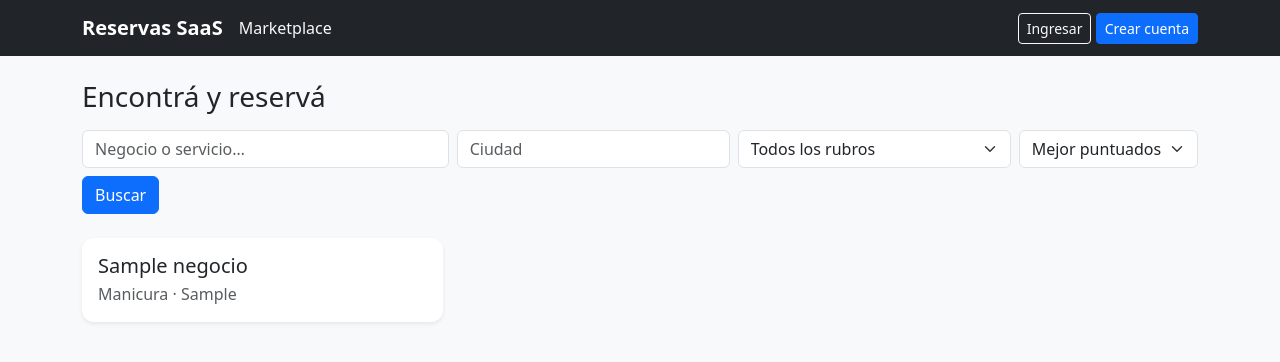
After one commit to tchiavazza420/Draaier, a Flask app: page /marketplace in a window 1280 px wide. The commit adds this page. Shown: the top 362 px of the page. Run offline with Flask 3, Linux system fonts and the light colour scheme; tables that the repository leaves empty hold one stand-in row (values such as "Sample post").

Commit message:
Paso 11: marketplace publico + configuracion del negocio
- Blueprint marketplace (/marketplace): lista negocios con visible_marketplace
- Filtros: texto (nombre o servicio), ciudad (datalist), rubro; orden por rating/nombre
- Subquery con select() explicito para buscar por nombre de servicio
- Panel: pagina de Configuracion (solo dueno) con toggle visible_marketplace + datos publicos
- Links: Marketplace en navbar, Configuracion en dashboard
- Sin migracion (visible_marketplace ya existia en Negocio)

Co-Authored-By: Claude Opus 4.8 <noreply@anthropic.com>

```diff
--- a/app/__init__.py
+++ b/app/__init__.py
@@ -75,9 +75,11 @@ def register_blueprints(app):
     from app.pagos.routes import pagos_bp
     from app.clientes.routes import clientes_bp
     from app.resenas.routes import resenas_bp
+    from app.marketplace.routes import marketplace_bp
     from app.publico.routes import publico_bp
 
     app.register_blueprint(main_bp)
+    app.register_blueprint(marketplace_bp)
     app.register_blueprint(auth_bp, url_prefix="/auth")
     app.register_blueprint(panel_bp, url_prefix="/panel")
     app.register_blueprint(recursos_bp, url_prefix="/panel/recursos")
--- /dev/null
+++ b/app/marketplace/__init__.py
@@ -0,0 +1 @@
+"""Blueprint 'marketplace': directorio público de negocios visibles."""
--- /dev/null
+++ b/app/marketplace/routes.py
@@ -0,0 +1,76 @@
+"""
+app/marketplace/routes.py
+-------------------------
+Directorio público de negocios. Lista solo los negocios que activaron
+visible_marketplace y están activos. Permite filtrar por ciudad, rubro y
+texto (nombre del negocio o de sus servicios), y ordenar por calificación.
+
+No es multi-tenant: justamente cruza todos los negocios. Pero solo expone
+los que eligieron aparecer (visible_marketplace=True).
+"""
+
+from flask import Blueprint, render_template, request
+from sqlalchemy import or_, select
+
+from app.extensions import db
+from app.models.negocio import Negocio, RubroEnum
+from app.models.servicio import Servicio
+from app.resenas.service import rating_negocio
+
+marketplace_bp = Blueprint("marketplace", __name__)
+
+
+@marketplace_bp.route("/marketplace")
+def index():
+    texto = (request.args.get("q") or "").strip()
+    ciudad = (request.args.get("ciudad") or "").strip()
+    rubro = (request.args.get("rubro") or "").strip()
+    orden = request.args.get("orden", "rating")
+
+    q = Negocio.query.filter_by(visible_marketplace=True, activo=True)
+
+    if ciudad:
+        q = q.filter(Negocio.ciudad.ilike(f"%{ciudad}%"))
+
+    if rubro:
+        try:
+            q = q.filter(Negocio.rubro == RubroEnum(rubro))
+        except ValueError:
+            pass
+
+    if texto:
+        # Negocios cuyo nombre coincide, o que tienen un servicio que coincide.
+        sub = (
+            select(Servicio.negocio_id)
+            .where(Servicio.activo.is_(True), Servicio.nombre.ilike(f"%{texto}%"))
+        )
+        q = q.filter(or_(Negocio.nombre.ilike(f"%{texto}%"), Negocio.id.in_(sub)))
+
+    negocios = q.limit(60).all()
+
+    # Calcular rating de cada negocio y armar la lista de resultados.
+    resultados = []
+    for n in negocios:
+        promedio, cantidad = rating_negocio(n.id)
+        resultados.append({"negocio": n, "rating": promedio, "cantidad": cantidad})
+
+    if orden == "rating":
+        resultados.sort(key=lambda r: (r["rating"] or 0, r["cantidad"]), reverse=True)
+    elif orden == "nombre":
+        resultados.sort(key=lambda r: r["negocio"].nombre.lower())
+
+    # Ciudades disponibles para el filtro (de negocios visibles).
+    ciudades = [
+        c[0] for c in (
+            db.session.query(Negocio.ciudad)
+            .filter(Negocio.visible_marketplace.is_(True), Negocio.activo.is_(True),
+                    Negocio.ciudad.isnot(None))
+            .distinct().order_by(Negocio.ciudad).all()
+        )
+    ]
+
+    return render_template(
+        "marketplace/index.html",
+        resultados=resultados, rubros=RubroEnum, ciudades=ciudades,
+        f_q=texto, f_ciudad=ciudad, f_rubro=rubro, f_orden=orden,
+    )
--- a/app/templates/base.html
+++ b/app/templates/base.html
@@ -17,6 +17,7 @@
   <nav class="navbar navbar-expand-lg navbar-dark bg-dark">
     <div class="container">
       <a class="navbar-brand fw-bold" href="{{ url_for('main.index') }}">Reservas SaaS</a>
+      <a class="nav-link text-light d-inline me-3" href="{{ url_for('marketplace.index') }}">Marketplace</a>
       <div class="ms-auto">
         {% if current_user.is_authenticated %}
           <span class="navbar-text text-light me-3">
--- /dev/null
+++ b/app/templates/marketplace/index.html
@@ -0,0 +1,58 @@
+{% extends "base.html" %}
+{% block title %}Marketplace · Encontrá tu negocio{% endblock %}
+{% block content %}
+<h1 class="h3 mb-3">Encontrá y reservá</h1>
+
+<form class="row g-2 mb-4" method="get">
+  <div class="col-md-4">
+    <input type="text" name="q" value="{{ f_q }}" class="form-control" placeholder="Negocio o servicio…">
+  </div>
+  <div class="col-md-3">
+    <input type="text" name="ciudad" value="{{ f_ciudad }}" class="form-control" placeholder="Ciudad" list="ciudades">
+    <datalist id="ciudades">{% for c in ciudades %}<option value="{{ c }}">{% endfor %}</datalist>
+  </div>
+  <div class="col-md-3">
+    <select name="rubro" class="form-select">
+      <option value="">Todos los rubros</option>
+      {% for r in rubros %}
+        <option value="{{ r.value }}" {{ 'selected' if f_rubro == r.value }}>{{ r.value.replace('_',' ').title() }}</option>
+      {% endfor %}
+    </select>
+  </div>
+  <div class="col-md-2">
+    <select name="orden" class="form-select" onchange="this.form.submit()">
+      <option value="rating" {{ 'selected' if f_orden == 'rating' }}>Mejor puntuados</option>
+      <option value="nombre" {{ 'selected' if f_orden == 'nombre' }}>Nombre</option>
+    </select>
+  </div>
+  <div class="col-12"><button class="btn btn-primary">Buscar</button></div>
+</form>
+
+{% if resultados %}
+  <div class="row g-3">
+    {% for item in resultados %}
+      <div class="col-md-4">
+        <a class="text-decoration-none text-reset" href="{{ url_for('publico.perfil_negocio', slug=item.negocio.slug) }}">
+          <div class="card h-100 shadow-sm">
+            <div class="card-body">
+              <div class="d-flex justify-content-between align-items-start">
+                <h2 class="h5 mb-1">{{ item.negocio.nombre }}</h2>
+                {% if item.rating %}
+                  <span class="badge bg-warning text-dark">★ {{ item.rating }}</span>
+                {% endif %}
+              </div>
+              <p class="text-muted mb-0">
+                {{ item.negocio.rubro.value.replace('_',' ').title() }}
+                {% if item.negocio.ciudad %}· {{ item.negocio.ciudad }}{% endif %}
+              </p>
+              {% if item.cantidad %}<small class="text-muted">{{ item.cantidad }} reseña(s)</small>{% endif %}
+            </div>
+          </div>
+        </a>
+      </div>
+    {% endfor %}
+  </div>
+{% else %}
+  <div class="alert alert-light border">No encontramos negocios con esos filtros.</div>
+{% endif %}
+{% endblock %}
--- a/app/templates/panel/dashboard.html
+++ b/app/templates/panel/dashboard.html
@@ -12,6 +12,7 @@
     <a class="btn btn-primary btn-sm" href="{{ url_for('disponibilidad.index') }}">Disponibilidad</a>
     <a class="btn btn-primary btn-sm" href="{{ url_for('clientes.listar') }}">Clientes</a>
     <a class="btn btn-primary btn-sm" href="{{ url_for('resenas.listar') }}">Reseñas</a>
+    <a class="btn btn-outline-primary btn-sm" href="{{ url_for('panel.configuracion') }}">Configuración</a>
     <a class="btn btn-outline-secondary btn-sm"
        href="{{ url_for('publico.perfil_negocio', slug=negocio.slug) }}" target="_blank">
       Ver página pública ↗
```
Also changed, not shown: app/panel/forms.py (added, +26 -0 lines), app/panel/routes.py (+29 -1 lines), app/templates/panel/configuracion.html (added, +37 -0 lines).
